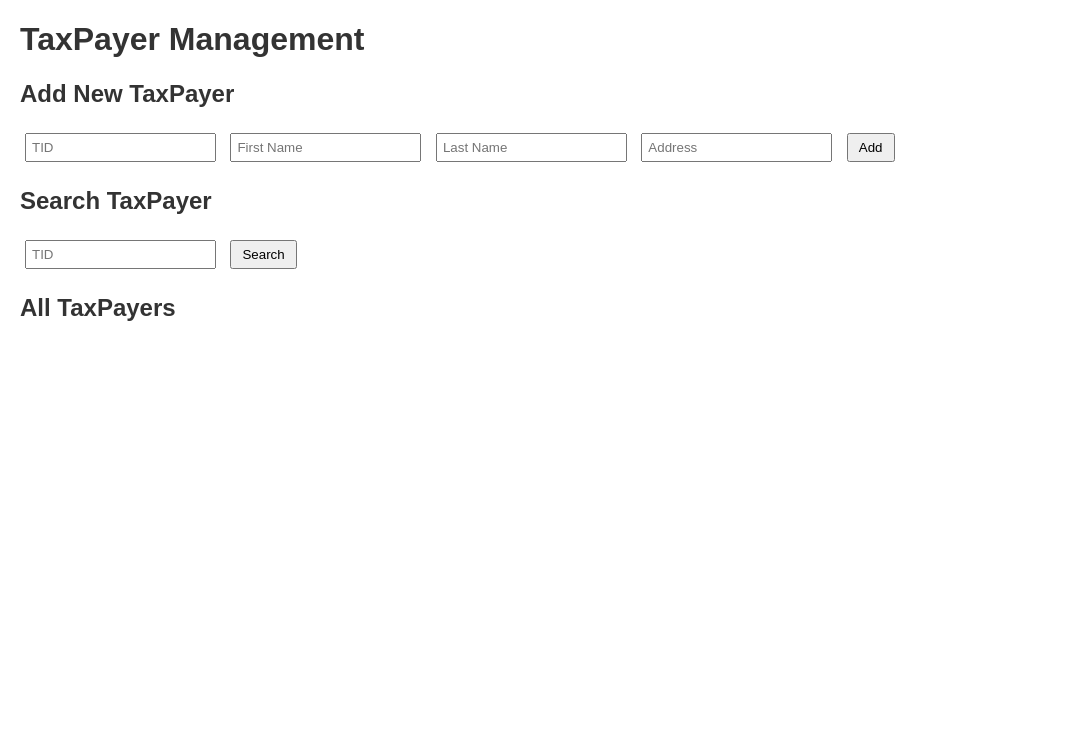
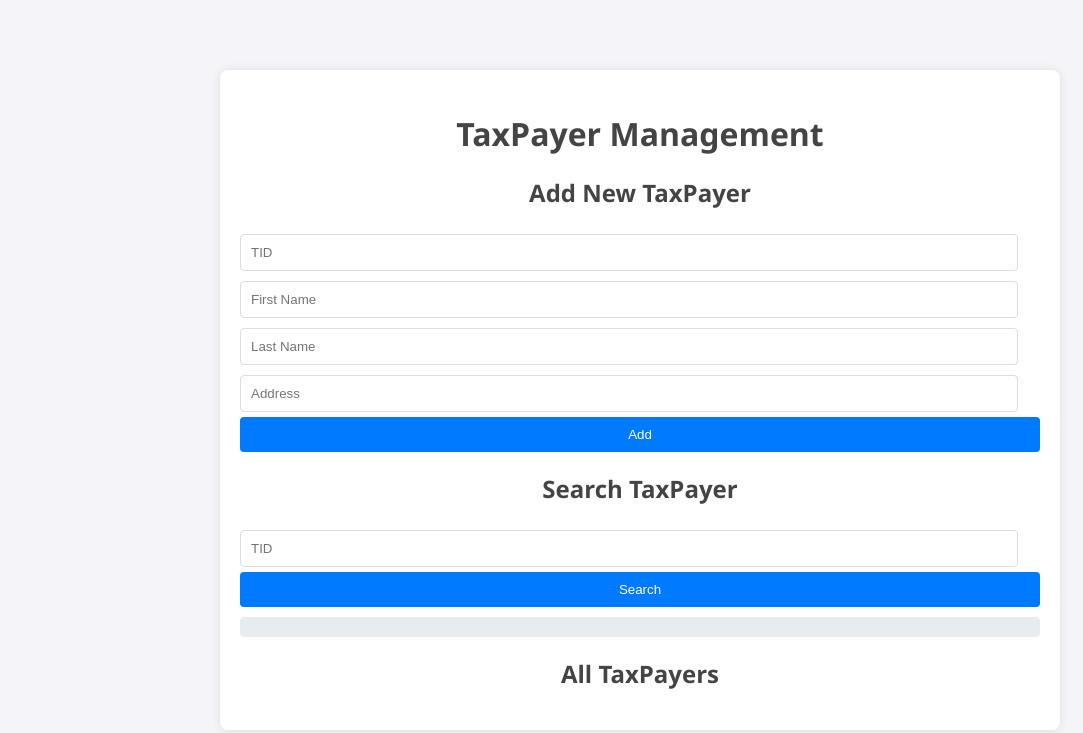
Before and after one commit to GEMS-Gallery/taxtrackr-019210c29775, a website built with Vite: page frontend/index.html in a window 1280 px wide. Shown: the whole page, without its empty margins (0-1083 px from the left). Built offline with nearby package versions, Linux system fonts and the light colour scheme; what @dfinity/agent would draw is missing.

Commit message:
019210c3-b0a2-7778-8a49-36c9303cd8e4

```diff
--- a/frontend/index.css
+++ b/frontend/index.css
@@ -1,20 +1,62 @@
 body {
-    font-family: Arial, sans-serif;
-    margin: 20px;
+    font-family: 'Segoe UI', Tahoma, Geneva, Verdana, sans-serif;
+    background-color: #f4f4f9;
+    color: #333;
+    margin: 0;
+    padding: 0;
+    display: flex;
+    justify-content: center;
+    align-items: center;
+    height: 100vh;
+}
+
+.container {
+    width: 90%;
+    max-width: 800px;
+    background-color: #fff;
+    padding: 20px;
+    box-shadow: 0 0 10px rgba(0, 0, 0, 0.1);
+    border-radius: 8px;
 }
 
 h1, h2 {
-    color: #333;
+    color: #444;
+    text-align: center;
+}
+
+.form-section, .list-section {
+    margin-bottom: 20px;
 }
 
 input {
-    margin: 5px;
-    padding: 5px;
+    width: calc(100% - 22px);
+    padding: 10px;
+    margin: 5px 0;
+    border: 1px solid #ddd;
+    border-radius: 4px;
+    box-sizing: border-box;
 }
 
 button {
-    padding: 5px 10px;
-    margin: 5px;
+    width: 100%;
+    padding: 10px;
+    background-color: #007bff;
+    color: #fff;
+    border: none;
+    border-radius: 4px;
+    cursor: pointer;
+    transition: background-color 0.3s;
+}
+
+button:hover {
+    background-color: #0056b3;
+}
+
+.result {
+    margin-top: 10px;
+    padding: 10px;
+    background-color: #e9ecef;
+    border-radius: 4px;
 }
 
 #taxpayerList {
@@ -24,7 +66,8 @@ button {
 
 #taxpayerList li {
     margin: 5px 0;
-    padding: 5px;
-    background-color: #f9f9f9;
+    padding: 10px;
+    background-color: #f8f9fa;
     border: 1px solid #ddd;
+    border-radius: 4px;
 }
--- a/frontend/index.html
+++ b/frontend/index.html
@@ -7,8 +7,9 @@
     <link rel="stylesheet" href="index.css">
 </head>
 <body>
+    <div class="container">
         <h1>TaxPayer Management</h1>
-    <div>
+        <div class="form-section">
             <h2>Add New TaxPayer</h2>
             <input type="text" id="tid" placeholder="TID">
             <input type="text" id="firstName" placeholder="First Name">
@@ -16,15 +17,16 @@
             <input type="text" id="address" placeholder="Address">
             <button onclick="addTaxPayer()">Add</button>
         </div>
-    <div>
+        <div class="form-section">
             <h2>Search TaxPayer</h2>
             <input type="text" id="searchTid" placeholder="TID">
             <button onclick="searchTaxPayer()">Search</button>
-        <div id="searchResult"></div>
+            <div id="searchResult" class="result"></div>
         </div>
-    <div>
+        <div class="list-section">
             <h2>All TaxPayers</h2>
             <ul id="taxpayerList"></ul>
+        </div>
     </div>
     <script type="module" src="index.js"></script>
 </body>
```
Lines whose indentation alone changed are shown as unchanged.
